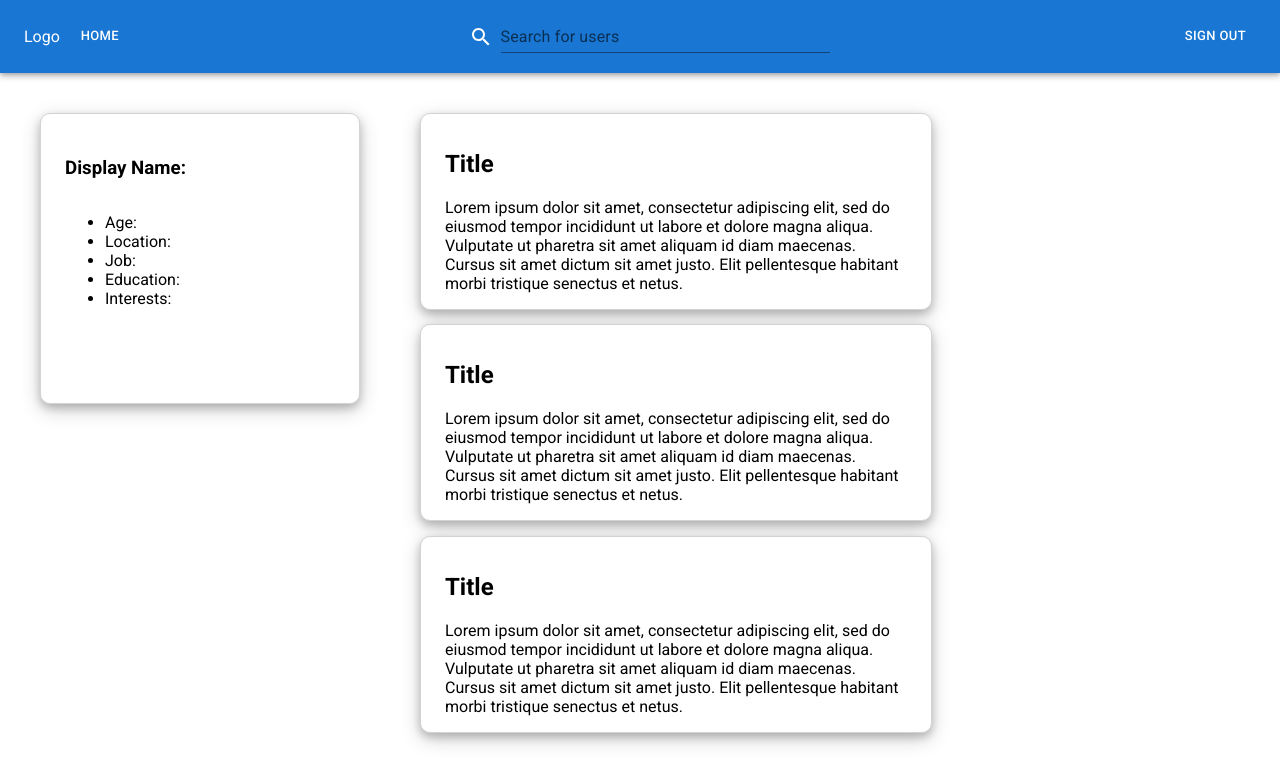
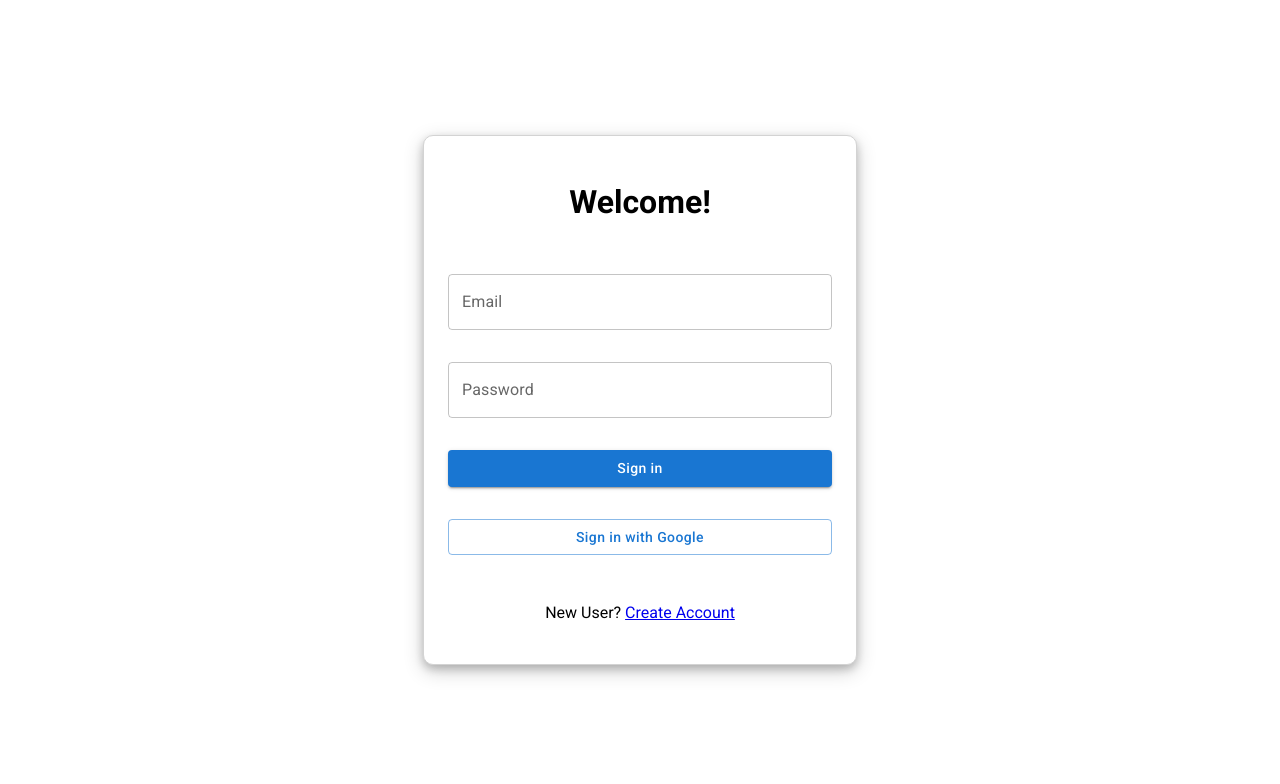
Before and after one commit to stabrabbit42/Sealteration, a React app: page / in a window 1280 px wide. Shown: the top 784 px of the page. Built offline with nearby package versions, Linux system fonts and the light colour scheme.

Commit message:
signup page

```diff
--- a/client/App.jsx
+++ b/client/App.jsx
@@ -5,20 +5,28 @@ import { useState } from 'react';
 import Login from './components/Login.jsx';
 // import main container
 import MainContainer from './containers/MainContainer.jsx';
+// import signup
+import Signup from './components/Signup.jsx';
 // need to store login state
 // useState or redux
 
 const App = () => {
-  const [isLoggedIn, logIn] = useState(true);
+  const [isLoggedIn, logIn] = useState(false);
 
   return (
     <BrowserRouter>
       <Routes>
+        <Route path="/signup" element={<Signup logIn={logIn}/>} />
         <Route
           path="/"
-          element={isLoggedIn ? <MainContainer logIn={logIn}/> : <Login logIn={logIn} />}
+          element={
+            isLoggedIn ? (
+              <MainContainer logIn={logIn} />
+            ) : (
+              <Login logIn={logIn} />
+            )
+          }
         />
-        {/* <MainContainer /> */}
       </Routes>
     </BrowserRouter>
   );
--- a/client/components/Login.jsx
+++ b/client/components/Login.jsx
@@ -1,20 +1,36 @@
 import React from 'react';
+import { useState } from 'react';
 import { Box, TextField, Button, Link } from '@mui/material';
+import { Link as RouterLink } from 'react-router-dom';
 
 const Login = (props) => {
+  const [email, setEmail] = useState('');
+  const [password, setPassword] = useState('');
+
   const { logIn } = props;
   // handle login function
   const handleLogin = () => {
-    // fetch request to backend
-    // pass user and password
-    // if response.ok
-    // modify login state --->> this will redirect (react-router on App component) from the login page to main container
-    // else
-    // display error logging in message using conditional rendering
+    console.log(email, password);
+    fetch('../accounts/login', {
+      method: 'POST',
+      headers: { 'Content-Type': 'application/json' },
+      body: JSON.stringify({
+        email,
+        password,
+      }),
+    })
+      .then(() => console.log('here'))
+      // modify state (in APP) to set isLoggedIn to true
+      .then((response) => {
+        console.log('response ok');
+        logIn(true);
+      })
+      // errors
+      .catch((err) => {
+        console.log(err);
+      });
+  };
 
-    // for now - click button and login - no auth
-    logIn(true);
-  };
   return (
     <div id="login">
       <Box
@@ -38,9 +54,11 @@ const Login = (props) => {
         <h1>Welcome!</h1>
         <TextField
           variant="outlined"
-          label="Username"
+          label="Email"
           size="large"
           fullWidth="true"
+          type="text"
+          onChange={(e) => setEmail(e.target.value)}
         ></TextField>
         <TextField
           variant="outlined"
@@ -48,6 +66,7 @@ const Login = (props) => {
           size="large"
           fullWidth="true"
           type="password"
+          onChange={(e) => setPassword(e.target.value)}
         ></TextField>
         <Button
           variant="contained"
@@ -65,7 +84,7 @@ const Login = (props) => {
           Sign in with Google
         </Button>
         <p>
-          New User? <Link href="x">Create Account</Link>
+          New User? <RouterLink to="/signup">Create Account</RouterLink>
         </p>
       </Box>
     </div>
```
